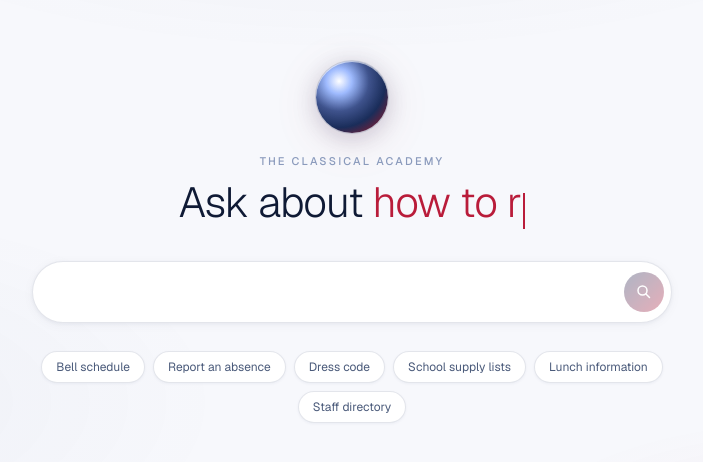
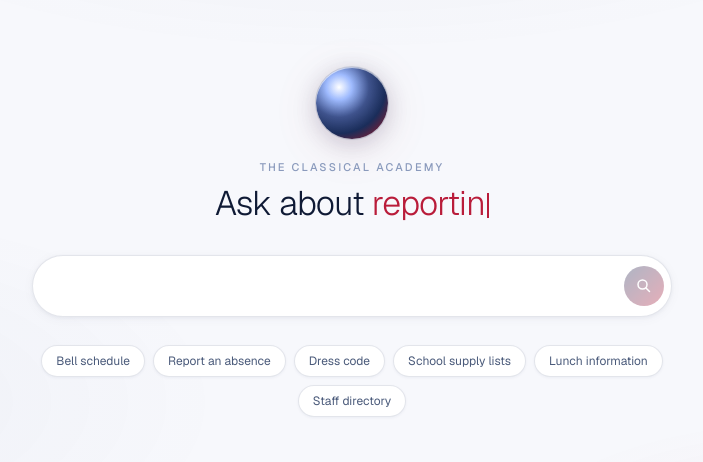
Before and after one commit to AI-Delivered/tca-hub, a Next.js app: page / in a window 1280 px wide. Shown: the part 158-620 px from the top of the page, without its empty margins (288-991 px from the left). Built offline with nearby package versions, Linux system fonts and the light colour scheme.

Commit message:
fix: cursor alignment, faster erase, no-wrap headline
Co-Authored-By: Claude Sonnet 4.6 <noreply@anthropic.com>

```diff
--- a/src/app/globals.css
+++ b/src/app/globals.css
@@ -146,10 +146,10 @@ body {
 .tca-cycle-cursor {
   display: inline-block;
   width: 2px;
-  height: 0.85em;
+  height: 0.75em;
   background: var(--crimson);
   margin-left: 2px;
-  vertical-align: text-bottom;
+  vertical-align: -0.1em;
   animation: blink 1s step-end infinite;
 }
 
--- a/src/app/page.tsx
+++ b/src/app/page.tsx
@@ -4,20 +4,20 @@ import { useState, useEffect, useRef, useCallback } from 'react'
 
 const SUGGESTIONS = [
   'the bell schedule',
-  'how to report an absence',
-  'the dress code policy',
-  'school supply lists',
+  'reporting an absence',
+  'dress code',
+  'supply lists',
   'lunch information',
   'the staff directory',
   'parking permits',
   'upcoming events',
-  'enrollment information',
+  'enrollment',
   'school hours',
-  'the student handbook',
-  'high school course offerings',
-  'summer reading lists',
+  'the handbook',
+  'HS course offerings',
+  'summer reading',
   'when school starts',
-  'board meeting agendas',
+  'board agendas',
 ]
 
 interface Source {
@@ -53,7 +53,7 @@ function CyclingText() {
     } else {
       if (displayText.length > 0) {
         setDisplayText(displayText.slice(0, -1))
-        frameRef.current = setTimeout(tick, 32)
+        frameRef.current = setTimeout(tick, 16)
       } else {
         setSuggestionIndex(i => (i + 1) % SUGGESTIONS.length)
         setPhase('typing')
@@ -185,11 +185,12 @@ export default function Home() {
               </p>
               <h1
                 style={{
-                  fontSize: 'clamp(28px, 5vw, 42px)',
+                  fontSize: 'clamp(22px, 4vw, 34px)',
                   fontWeight: 300,
                   letterSpacing: '-0.02em',
                   color: 'var(--text-primary)',
                   lineHeight: 1.15,
+                  whiteSpace: 'nowrap',
                 }}
               >
                 {result || loading ? (
```
